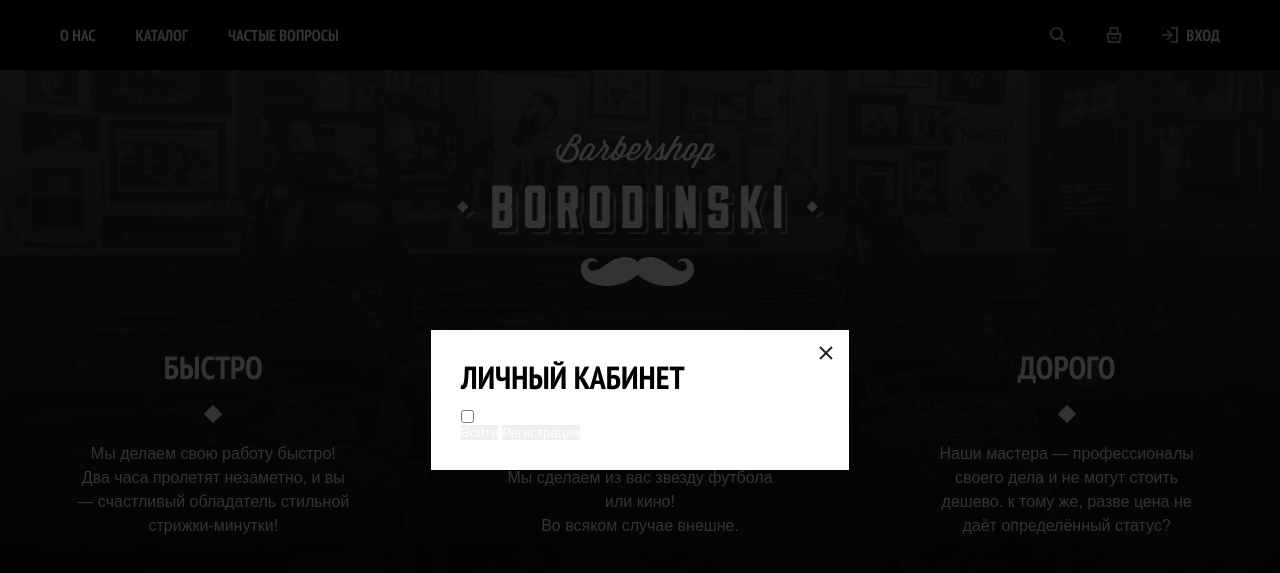
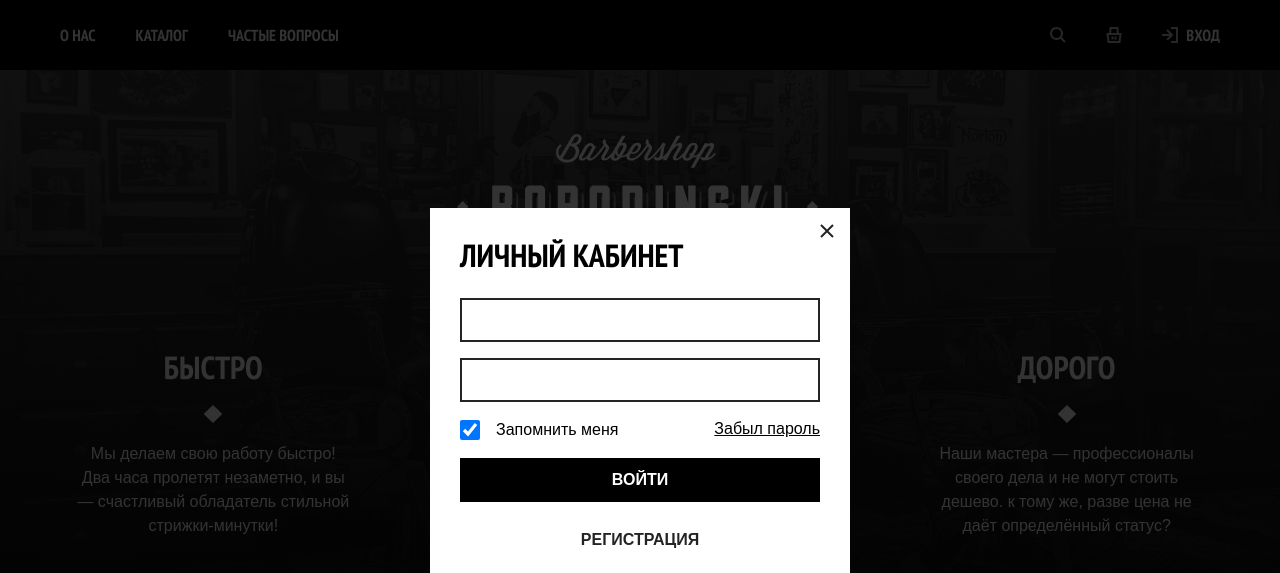
Before and after one commit to ProCodeZero/first-project--barbershop, a PHP site: page / in a window 1280 px wide. Shown: the top 573 px of the page. Run offline with PHP 8.4, Linux system fonts and the light colour scheme.

```diff
--- a/css/style.css
+++ b/css/style.css
@@ -238,6 +238,17 @@ h1, h2, h3, h4, h5, h6 {
   color: #cc8742;
 }
 
+.popup__form-2, .popup__form-1 {
+  border: 2px solid var(--basic-extra-dark, #242424);
+  width: 360px;
+  height: 44px;
+  color: var(--basic-neutral, #bdbdbd);
+  font-size: 16px;
+  font-style: normal;
+  font-weight: 700;
+  line-height: 150%; /* 24px */
+}
+
 .popup {
   position: fixed;
   width: 100%;
@@ -249,6 +260,9 @@ h1, h2, h3, h4, h5, h6 {
 
 .popup__body {
   min-height: 100%;
+  margin-left: auto;
+  margin-right: auto;
+  width: 440px;
   display: flex;
   align-items: center;
   justify-content: center;
@@ -277,6 +291,88 @@ h1, h2, h3, h4, h5, h6 {
   font-style: normal;
   font-weight: 700;
   line-height: 110%; /* 35.2px */
+  text-transform: uppercase;
+  margin-bottom: 24px;
+}
+
+.popup__box-1 {
+  margin-bottom: 16px;
+}
+
+.popup__form-1 {
+  margin-bottom: 16px;
+}
+
+.popup__box-2 {
+  display: flex;
+  justify-content: space-between;
+  margin-bottom: 16px;
+}
+
+.popup__checkbox-container {
+  display: inherit;
+}
+
+.checkbox {
+  align-self: center;
+  display: inline-flex;
+  width: 20px;
+  height: 20px;
+  margin-right: 16px;
+  justify-content: center;
+  align-items: center;
+  flex-shrink: 0;
+}
+
+.checkbox-text {
+  text-align: left;
+  font-size: 16px;
+  font-style: normal;
+  font-weight: 400;
+  line-height: 150%; /* 24px */
+  color: black;
+}
+
+.foggot-password {
+  color: var(--basic-black, #000);
+  text-align: right;
+  font-size: 16px;
+  font-style: normal;
+  font-weight: 400;
+  line-height: 140%; /* 22.4px */
+  text-decoration-line: underline;
+}
+
+.popup-btn-enter {
+  display: flex;
+  width: 360px;
+  background: var(--basic-black, #000);
+  padding: 14px 0px;
+  justify-content: center;
+  align-items: center;
+  color: #fff;
+  text-align: center;
+  font-size: 16px;
+  font-style: normal;
+  font-weight: 700;
+  line-height: 100%; /* 16px */
+  text-transform: uppercase;
+  margin-bottom: 16px;
+}
+
+.popup-btn-registration {
+  display: flex;
+  width: 360px;
+  background: #fff;
+  padding: 14px 0px;
+  justify-content: center;
+  align-items: center;
+  color: var(--basic-extra-dark, #242424);
+  text-align: center;
+  font-size: 16px;
+  font-style: normal;
+  font-weight: 700;
+  line-height: 100%; /* 16px */
   text-transform: uppercase;
 }
 
--- a/index.html
+++ b/index.html
@@ -3,6 +3,8 @@
   <head>
     <meta charset="UTF-8" />
     <meta name="viewport" content="width=device-width, initial-scale=1.0" />
+		<link type="Image/x-icon" href="pictures/icons/fav-ico.ico" rel="icon">
+
     <link rel="preconnect" href="https://fonts.googleapis.com" />
     <link rel="preconnect" href="https://fonts.gstatic.com" crossorigin />
     <link
@@ -271,11 +273,20 @@
             <input class="popup__form-2" type="text" />
           </div>
           <div class="popup__box-2">
-            <input type="checkbox" name="Запомнить меня" class="remember-me" />
+            <div class="popup__checkbox-container">
+              <input
+                type="checkbox"
+                name="popup-checkbox"
+                checked
+                class="checkbox"
+              /> <p class="checkbox-text">Запомнить меня</p>
+            </div>
             <a class="foggot-password" href="">Забыл пароль</a>
           </div>
-          <button class="popup-btn-enter">Войти</button>
-          <button class="popup-btn-registration">Регистрация</button>
+          <button class="popup-btn-enter" type="submit">Войти</button>
+          <button class="popup-btn-registration" type="submit">
+            Регистрация
+          </button>
         </div>
       </div>
     </div>
--- a/scss/_popup.scss
+++ b/scss/_popup.scss
@@ -1,3 +1,14 @@
+%popup-form {
+  border: 2px solid var(--basic-extra-dark, #242424);
+  width: 360px;
+  height: 44px;
+  color: var(--basic-neutral, #bdbdbd);
+  font-size: 16px;
+  font-style: normal;
+  font-weight: 700;
+  line-height: 150%; /* 24px */
+}
+
 .popup {
   position: fixed;
   width: 100%;
@@ -8,6 +19,9 @@
 }
 .popup__body {
   min-height: 100%;
+  margin-left: auto;
+  margin-right: auto;
+  width: 440px;
   display: flex;
   align-items: center;
   justify-content: center;
@@ -34,20 +48,81 @@ padding: 15px;
   font-weight: 700;
   line-height: 110%; /* 35.2px */
   text-transform: uppercase;
+  margin-bottom: 24px;
 }
 .popup__box-1 {
+  margin-bottom: 16px;
 }
 .popup__form-1 {
+  @extend %popup-form;
+  margin-bottom: 16px;
 }
 .popup__form-2 {
+  @extend %popup-form;
 }
 .popup__box-2 {
+  display: flex;
+  justify-content: space-between;
+  margin-bottom: 16px;
 }
-.remember-me {
+.popup__checkbox-container {
+  display: inherit;
+}
+.checkbox {
+  align-self: center;
+  display: inline-flex;
+  width: 20px;
+  height: 20px;
+  margin-right: 16px;
+  justify-content: center;
+  align-items: center;
+  flex-shrink: 0;
+}
+.checkbox-text {
+  text-align: left;
+  font-size: 16px;
+  font-style: normal;
+  font-weight: 400;
+  line-height: 150%; /* 24px */
+  color: black;
 }
 .foggot-password {
+  color: var(--basic-black, #000);
+  text-align: right;
+  font-size: 16px;
+  font-style: normal;
+  font-weight: 400;
+  line-height: 140%; /* 22.4px */
+  text-decoration-line: underline;
 }
 .popup-btn-enter {
+  display: flex;
+  width: 360px;
+  background: var(--basic-black, #000);
+  padding: 14px 0px;
+  justify-content: center;
+  align-items: center;
+  color: #fff;
+  text-align: center;
+  font-size: 16px;
+  font-style: normal;
+  font-weight: 700;
+  line-height: 100%; /* 16px */
+  text-transform: uppercase;
+  margin-bottom: 16px;
 }
 .popup-btn-registration {
+  display: flex;
+  width: 360px;
+  background: #fff;
+  padding: 14px 0px;
+  justify-content: center;
+  align-items: center;
+  color: var(--basic-extra-dark, #242424);
+  text-align: center;
+  font-size: 16px;
+  font-style: normal;
+  font-weight: 700;
+  line-height: 100%; /* 16px */
+  text-transform: uppercase;
 }
```
Also changed, not shown: pictures/icons/cross-small.svg (added), pictures/icons/fav-ico.ico (added), pictures/icons/fav-ico.png (added). Lines whose indentation alone changed are shown as unchanged.
